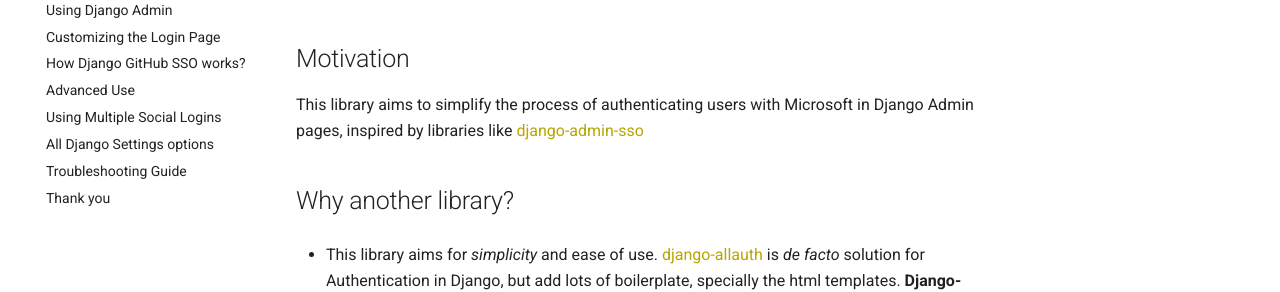
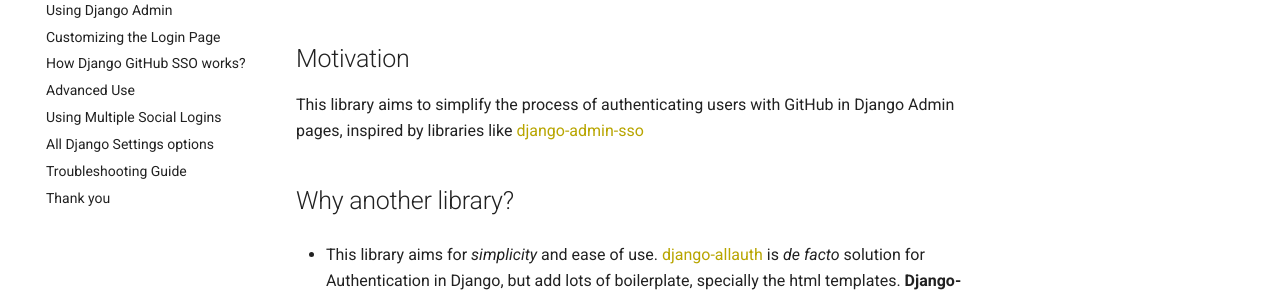
Before and after one commit to megalus/django-github-sso, an MkDocs documentation site: the page built from docs/index.md, in a window 1280 px wide and 900 px high. Shown: the part 290-582 px from the top of the window. Built offline with MkDocs 1.6.1 and Material for MkDocs 9.7.7, drawn with Linux system fonts in a browser that asks for light colours; comment, search, counter and statistics services are not loaded.

Commit message:
feat!: First Public Version
BREAKING CHANGE: First public version

```diff
--- a/docs/index.md
+++ b/docs/index.md
@@ -4,7 +4,7 @@
 
 ## Motivation
 
-This library aims to simplify the process of authenticating users with Microsoft in Django Admin pages,
+This library aims to simplify the process of authenticating users with GitHub in Django Admin pages,
 inspired by libraries like [django-admin-sso](https://github.com/matthiask/django-admin-sso/)
 
 ## Why another library?
```
Also changed, not shown: README.md (+1 -1 lines), pyproject.toml (+4 -4 lines), 1 other file.
